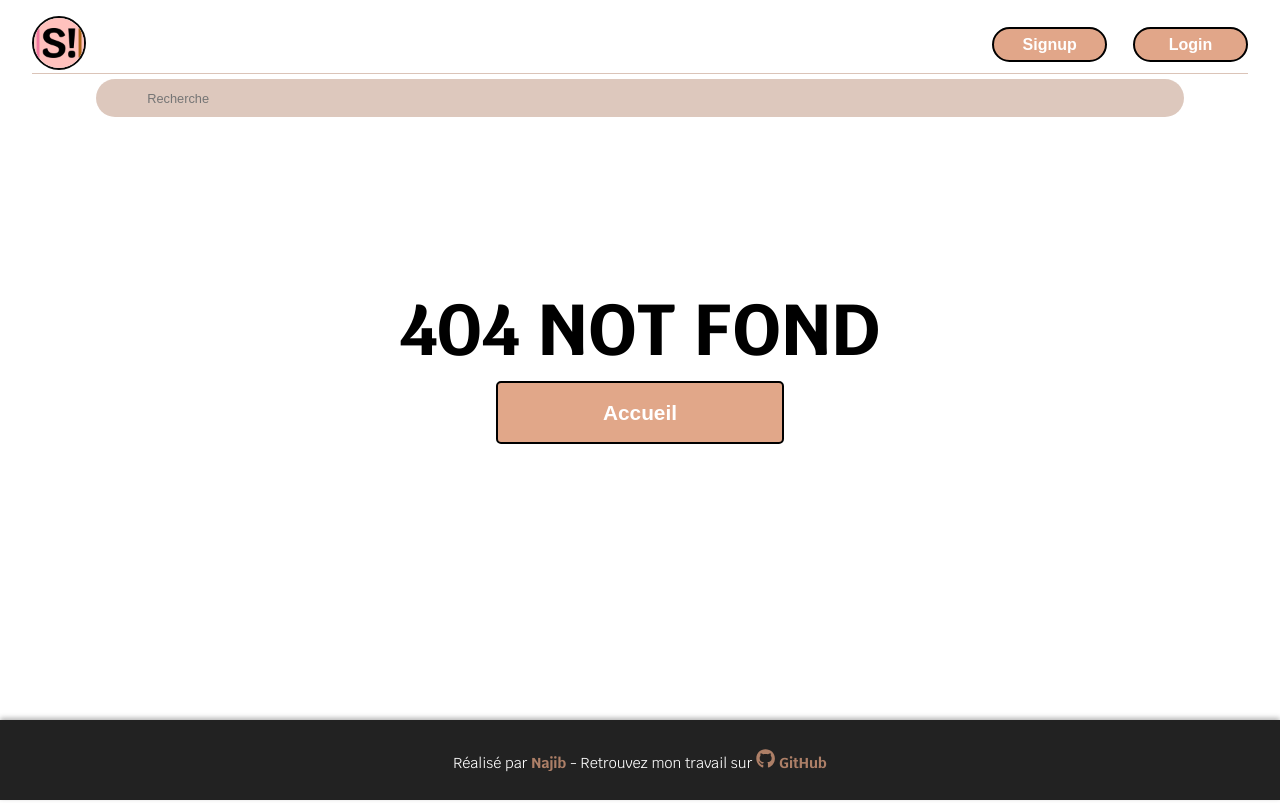
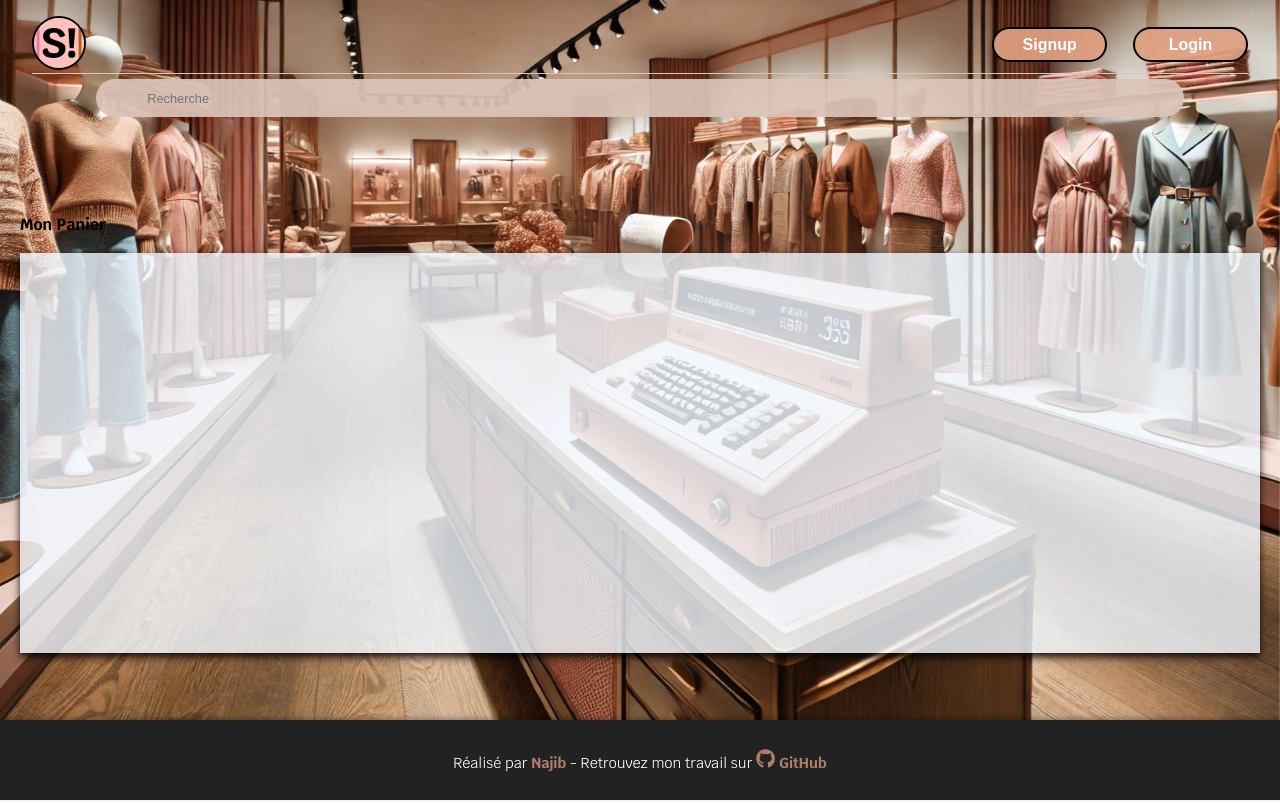
Before and after one commit to MohnajibG/Forentend-SOOK, a React (Vite) app: page /cart in a window 1280 px wide. Before the commit this address had no page. Built offline with nearby package versions, Linux system fonts and the light colour scheme; a web font is replaced by a local one.

Commit message:
feat (Cart) cart page &logic added

```diff
--- a/src/App.tsx
+++ b/src/App.tsx
@@ -18,6 +18,7 @@ import Publish from "./assets/pages/Publish";
 import Footer from "./assets/components/Footer";
 import OffersPage from "./assets/pages/OffersPage";
 import OfferPage from "./assets/pages/OfferPage";
+import Cart from "./assets/pages/Cart";
 
 function App() {
   const [search, setSearch] = useState<string>("");
@@ -47,6 +48,8 @@ function App() {
           <Route path="/search/:keyword" element={<OffersPage />} />
           <Route path="/offer/:id" element={<OfferPage />} />
 
+          <Route path="/cart" element={<Cart />} />
+
           {/* Page 404 */}
           <Route path="*" element={<NoMatch />} />
         </Routes>
--- /dev/null
+++ b/src/assets/components/AddToCartButton.tsx
@@ -0,0 +1,34 @@
+import { CartItem } from "../../types/types";
+interface AddToCartButtonProps {
+  item: { id: string; name: string; price: number };
+  cart: CartItem[];
+  setCart: React.Dispatch<React.SetStateAction<CartItem[]>>;
+}
+
+const AddToCartButton: React.FC<AddToCartButtonProps> = ({
+  item,
+  cart,
+  setCart,
+}) => {
+  const handleAddToCart = (item: CartItem) => {
+    const addCartCopy = [...cart];
+    const foundItem = addCartCopy.find((cartItem) => cartItem.id === item.id);
+    if (!foundItem) {
+      addCartCopy.push({
+        ...item,
+        quantity: 1,
+      });
+    } else {
+      foundItem.quantity++;
+    }
+    setCart(addCartCopy);
+  };
+
+  return (
+    <button onClick={() => handleAddToCart({ ...item, quantity: 1 })}>
+      Ajouter au panier
+    </button>
+  );
+};
+
+export default AddToCartButton;
--- /dev/null
+++ b/src/assets/components/DeleteFromCartButton.tsx
@@ -0,0 +1,23 @@
+import React from "react";
+import { CartItem } from "../../types/types";
+
+interface DeleteFromCartButtonProps {
+  item: CartItem;
+  cart: CartItem[];
+  setCart: React.Dispatch<React.SetStateAction<CartItem[]>>;
+}
+
+const DeleteFromCartButton: React.FC<DeleteFromCartButtonProps> = ({
+  item,
+  cart,
+  setCart,
+}) => {
+  const handleDeleteFromCart = () => {
+    const updatedCart = cart.filter((cartItem) => cartItem.id !== item.id);
+    setCart(updatedCart);
+  };
+
+  return <button onClick={handleDeleteFromCart}>Supprimer</button>;
+};
+
+export default DeleteFromCartButton;
--- a/src/assets/components/Header.tsx
+++ b/src/assets/components/Header.tsx
@@ -76,9 +76,11 @@ const Header: React.FC<HeaderProps> = () => {
               >
                 <CgProfile />
               </div>
-              <div className="panier">
-                <BsFillBasket3Fill />
-              </div>
+              <Link to="/cart">
+                <div className="panier">
+                  <BsFillBasket3Fill />
+                </div>
+              </Link>
               {isMenuOpen && (
                 <div className="burger-menu" ref={menuRef}>
                   <ul>
@@ -93,6 +95,11 @@ const Header: React.FC<HeaderProps> = () => {
                     </li>
                     <li>
                       <Link to="/publish">Publier</Link>
+                    </li>
+                    <li>
+                      <Link to="/cart">
+                        Panier <BsFillBasket3Fill />
+                      </Link>
                     </li>
                     <li>
                       <button
--- /dev/null
+++ b/src/assets/components/RemoveFromCartButton.tsx
@@ -0,0 +1,32 @@
+import { CartItem } from "../../types/types";
+
+interface RemoveFromCartButtonProps {
+  item: CartItem;
+  cart: CartItem[];
+  setCart: React.Dispatch<React.SetStateAction<CartItem[]>>;
+}
+
+const RemoveFromCartButton: React.FC<RemoveFromCartButtonProps> = ({
+  item,
+  cart,
+  setCart,
+}) => {
+  const handleRemoveFromCart = () => {
+    let removeCartCopy = [...cart];
+    const foundItem = removeCartCopy.find(
+      (cartItem) => cartItem.id === item.id
+    );
+    if (foundItem && foundItem.quantity === 1) {
+      removeCartCopy = removeCartCopy.filter(
+        (cartItem) => cartItem.id !== item.id
+      );
+    } else if (foundItem) {
+      foundItem.quantity--;
+    }
+    setCart(removeCartCopy);
+  };
+
+  return <button onClick={handleRemoveFromCart}>Retirer</button>;
+};
+
+export default RemoveFromCartButton;
--- /dev/null
+++ b/src/assets/pages/Cart.tsx
@@ -0,0 +1,56 @@
+import { useState } from "react";
+
+import "../styles/cart.css";
+
+import { CartItem } from "../../types/types";
+
+import backgroundCart from "../img/backgroundCart.webp";
+
+import RemoveFromCartButton from "../components/RemoveFromCartButton";
+import DeleteFromCartButton from "../components/DeleteFromCartButton";
+
+const Cart: React.FC = () => {
+  const [cart, setCart] = useState<CartItem[]>([]);
+  const [loading, setLoading] = useState(false);
+
+  return loading ? (
+    <main className="cart-page">
+      <img src={backgroundCart} alt="background" />
+      <h2>Chargement .......</h2>
+    </main>
+  ) : (
+    <main className="cart-page">
+      <img src={backgroundCart} alt="background" />
+      <h1>Mon Panier</h1>
+      <div className="cart-container">
+        {cart.length === 0 ? (
+          <div className="cart-items">
+            {cart.map((item) => (
+              <div key={item.id}>
+                <h3>{item.name}</h3>
+                <p>{item.price} €</p>
+                <p>Quantité : {item.quantity}</p>
+                <RemoveFromCartButton
+                  item={item}
+                  cart={cart}
+                  setCart={setCart}
+                />
+                <DeleteFromCartButton
+                  item={item}
+                  cart={cart}
+                  setCart={setCart}
+                />
+              </div>
+            ))}
+          </div>
+        ) : (
+          <div className="cart-items">
+            <p>Votre panier est vide.</p>{" "}
+          </div>
+        )}
+      </div>
+    </main>
+  );
+};
+
+export default Cart;
--- a/src/assets/pages/OfferPage.tsx
+++ b/src/assets/pages/OfferPage.tsx
@@ -5,6 +5,7 @@ import { useParams } from "react-router-dom";
 import { FormDataType } from "../../types/types";
 import background from "../img/offerPage.webp";
 import "../styles/offerstyle.css";
+import AddToCartButton from "../components/AddToCartButton";
 
 const OfferPage: React.FC = () => {
   const [offer, setOffer] = useState<FormDataType | null>(null);
@@ -26,12 +27,11 @@ const OfferPage: React.FC = () => {
       } catch (err) {
         console.error("Erreur lors de la récupération de l'offre :", err);
         setError("Erreur lors du chargement de l'offre. Veuillez réessayer.");
-      } finally {
-        setLoading(false);
       }
+      setLoading(false);
     };
 
-    if (id) fetchOffer();
+    fetchOffer();
   }, [id]);
 
   const renderPictures = () => {
@@ -78,7 +78,7 @@ const OfferPage: React.FC = () => {
           <div className="img-btn">
             {" "}
             <div className="offer-images">{renderPictures()}</div>
-            <button>Ajouter au Panier</button>
+            <AddToCartButton item={item} cart={cart} setCart={setCart} />
           </div>
         </div>
       )}
--- /dev/null
+++ b/src/assets/styles/cart.css
@@ -0,0 +1,39 @@
+.cart-page {
+  display: flex;
+  flex-direction: column;
+
+  gap: 20px; /* Espacement entre les offres */
+  justify-content: center; /* Centrer les offres */
+  padding: 20px;
+  margin-top: 5rem;
+  padding-bottom: 150px;
+  font-family: "Krub", sans-serif;
+}
+
+.cart-page img {
+  width: 100%;
+  height: 100vh;
+
+  object-fit: cover;
+
+  position: fixed;
+  top: 0;
+  left: 0;
+  z-index: -1;
+}
+.cart-container {
+  display: flex;
+  justify-content: center;
+  gap: 5rem;
+  background-color: rgba(240, 248, 255, 0.801);
+  padding: 20px;
+  height: 25rem;
+  color: #333;
+  box-shadow: 0 4px 8px rgba(0, 0, 0, 0.9); /* Ombre */
+}
+
+.cart-container h1 {
+  font-size: 18px;
+  margin-bottom: 10px;
+  color: #333;
+}
```
Also changed, not shown: src/types/types.tsx (+7 -0 lines), src/assets/img/backgroundCart.webp (added).
